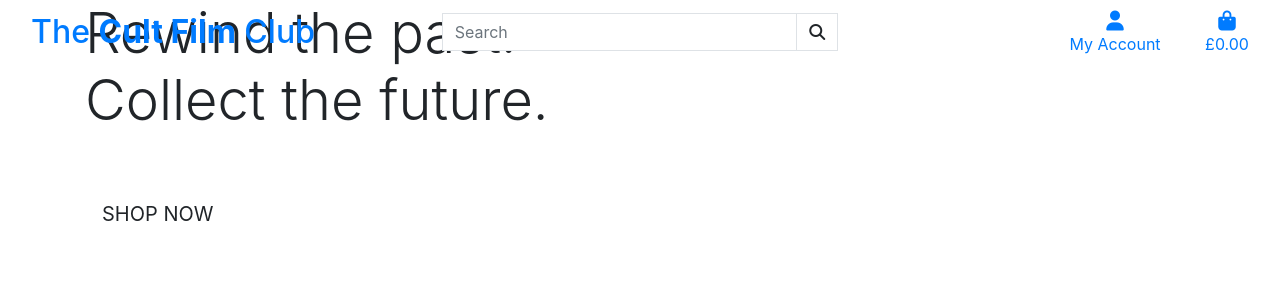
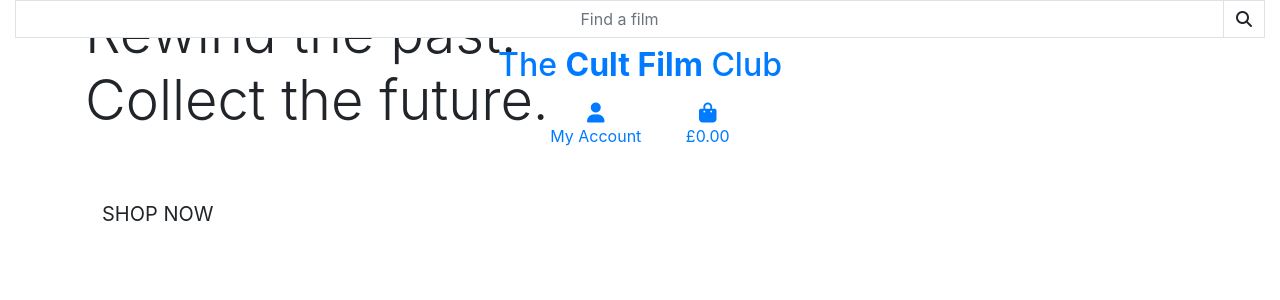
Before and after one commit to dvfrancis/the-cult-film-club, a Django app: page / in a window 1280 px wide. Shown: the top 300 px of the page. Run offline with Django 5.2, Linux system fonts and the light colour scheme; some libraries are stand-ins or nearby versions.

Commit message:
refactor: update base files

```diff
--- a/the_cult_film_club/templates/base.html
+++ b/the_cult_film_club/templates/base.html
@@ -33,28 +33,26 @@
 <body>
     <header class="container-fluid fixed-top">
         <div class="row">
-            <div class="col-12 col-lg-4 my-auto py-1 py-lg-0 text-center text-lg-left">
+            <div class="col-12 my-auto py-1 py-lg-0">
+                <form method="GET" action="">
+                    <div class="input-group w-100">
+                        <input type="text" class="form-control border border-black rounded-0 text-center" name="q"
+                            placeholder="Find a film" />
+                        <div class="input-group-append">
+                            <button class="form-control btn btn-black border border-black rounded-0" type="submit"><span
+                                    class="icon"><i class="fas fa-search"></i></span></button>
+                        </div>
+                    </div>
+                </form>
+            </div>
+
+            <div class="col-12 my-auto py-1 py-lg-0 text-center">
                 <a href="{% url 'home' %}" class="nav-link main-logo-link">
                     <h2 class="logo-font text-black my-0">The <strong>Cult Film</strong> Club</h2>
                 </a>
             </div>
-            <div class="col-12 col-lg-4 my-auto py-1 py-lg-0">
-                <form method="GET" action="">
-                    <div class="input-group w-100">
-                        <input type="text" class="form-control border border-black rounded-0" name="q"
-                            placeholder="Search" />
-                        <div class="input-group-append">
-                            <button class="form-control btn btn-black border border-black rounded-0" type="submit">
-                                <span class="icon">
-                                    <i class="fas fa-search"></i>
-                                </span>
-                            </button>
-                        </div>
-                    </div>
-                </form>
-            </div>
-            <div class="col-12 col-lg-4 my-auto py-1 py-lg-0">
-                <ul class="list-inline list-unstyled text-center text-lg-right my-0">
+            <div class="col-12 my-auto py-1 py-lg-0">
+                <ul class="list-inline list-unstyled text-center my-0">
                     <li class="list-inline-item dropdown">
                         <a class="text-black nav-link" href="#" id="user-options" data-toggle="dropdown"
                             aria-haspopup="true" aria-expanded="false">
@@ -80,10 +78,14 @@
                     </li>
                     <li class="list-inline-item">
                         <a class="{% if grand_total %}
+
                             text-info font-weight-bold
-                            {% else %}
+
+                {% else %}
+
                             text-black
-                            {% endif %} nav-link" href="">
+
+                {% endif %} nav-link" href="">
                             <div class="text-center">
                                 <div>
                                     <i class="fas fa-shopping-bag fa-lg"></i>
```
Also changed, not shown: the_cult_film_club/static/the_cult_film_club/base.css (+10 -0 lines), the_cult_film_club/apps/home/templates/home/index.html (indentation only).
